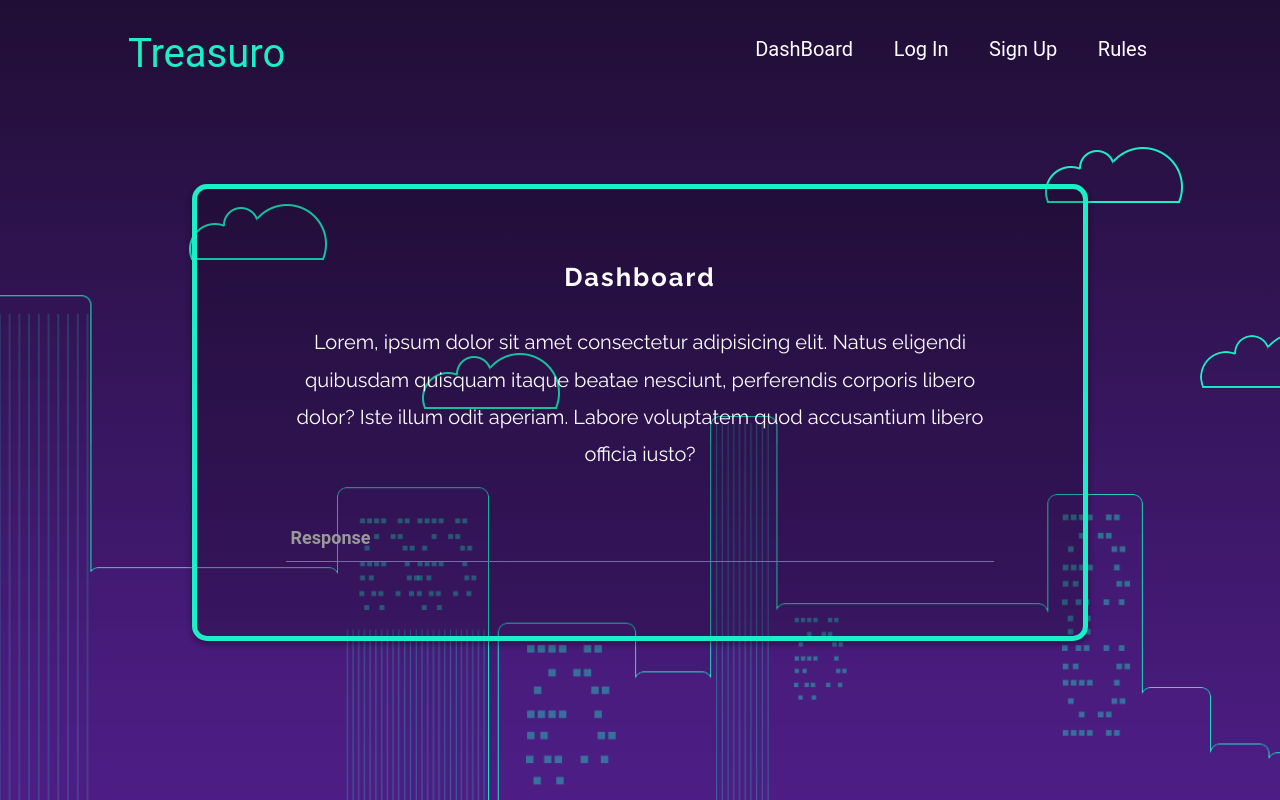
After one commit to anuragsachdeva28/Proj_hunt, a Django app: template templates/dashboard.html in a window 1280 px wide. The commit adds this page. Run offline with Django 3.2, Linux system fonts and the light colour scheme; the template is opened without the code that fills it, so the values that code supplies are empty.

Commit message:
further changes

```diff
--- a/templates/dashboard.css
+++ b/templates/dashboard.css
@@ -0,0 +1,9 @@
+.container_box .login_main{
+    top: -10vh;
+    width: 70vw;
+    margin: 0 auto;
+}
+.ques p{
+    font-size: 1em;
+    margin-bottom: 5vh;
+}
--- /dev/null
+++ b/templates/dashboard.html
@@ -0,0 +1,99 @@
+<!DOCTYPE html>
+<html lang="en">
+
+<head>
+	<title>DashBoard</title>
+	<meta charset="utf-8">
+	<meta http-equiv="X-UA-Compatible" content="IE=edge">
+	<meta name="description" content="HostSpace template project">
+	<meta name="viewport" content="width=device-width, initial-scale=1">
+	<link rel="stylesheet" type="text/css" href="../static/styles/bootstrap-4.1.2/bootstrap.min.css">
+	<link href="../static/plugins/font-awesome-4.7.0/css/font-awesome.min.css" rel="stylesheet" type="text/css">
+	<link rel="stylesheet" type="text/css" href="../static/plugins/OwlCarousel2-2.2.1/owl.carousel.css">
+	<link rel="stylesheet" type="text/css" href="../static/plugins/OwlCarousel2-2.2.1/owl.theme.default.css">
+	<link rel="stylesheet" type="text/css" href="../static/plugins/OwlCarousel2-2.2.1/animate.css">
+	<link rel="stylesheet" type="text/css" href="../static/styles/main_styles.css">
+	<link rel="stylesheet" type="text/css" href="../static/styles/responsive.css">
+    <link rel="stylesheet" type="text/css" href="login.css">
+    <link rel="stylesheet" type="text/css" href="dashboard.css">
+</head>
+
+<body>
+
+	<div class="super_container">
+
+		<!-- Header -->
+
+		<header class="header trans_400">
+                <nav role="navigation" class="navBar">
+                    <div class="brand-logo">
+                        <span>Treasuro</span>
+                    </div>
+                    <input type="checkbox">
+                    <div class="hamburger-menu">
+                        <span></span>
+                    </div>
+                    <ul class="nav-list">
+                        <li class="nav-item"><a href="dashboard.html">DashBoard</a></li>
+                        <li class="nav-item"><a href="login.html">Log In</a></li>
+                        <li class="nav-item"><a href="Sign Up.html">Sign Up</a></li>
+                        <li class="nav-item"><a href="rules.html">Rules</a></li>
+                    </ul>
+                </nav>
+            </header>
+
+		<!-- Menu -->
+
+		<div class="menu_overlay trans_400"></div>
+
+		<!-- Home -->
+
+		<div class="home">
+			<div class="home_background"></div>
+			<div class="background_image background_city" style="background-image:url(../static/images/city.png)"></div>
+			<div class="cloud cloud_1"><img src="../static/images/cloud.png" alt=""></div>
+			<div class="cloud cloud_2"><img src="../static/images/cloud.png" alt=""></div>
+			<div class="cloud cloud_3"><img src="../static/images/cloud_full.png" alt=""></div>
+			<div class="cloud cloud_4"><img src="../static/images/cloud.png" alt=""></div>
+			<div class="container_box">
+				<div class="login-box login_main">
+					<form>
+						<div class="login-title">
+							<h4>Dashboard</h4>
+                        </div>
+                        <div class="ques">
+                            <p>Lorem, ipsum dolor sit amet consectetur adipisicing elit. Natus eligendi quibusdam quisquam itaque beatae nesciunt, perferendis corporis libero dolor? Iste illum odit aperiam. Labore voluptatem quod accusantium libero officia iusto?</p>
+                        </div>
+                        <div class="group">
+                                <input type="text" required>
+                                <span class="highlight"></span>
+                                <span class="bar"></span>
+                                <label>Response</label>
+                            </div>
+                    </form>
+				</div>
+
+			</div>
+		</div>
+	</div>
+
+
+
+	</div>
+
+	<script src="../static/js/jquery-3.2.1.min.js"></script>
+	<script src="../static/styles/bootstrap-4.1.2/popper.js"></script>
+	<script src="../static/styles/bootstrap-4.1.2/bootstrap.min.js"></script>
+	<script src="../static/plugins/greensock/TweenMax.min.js"></script>
+	<script src="../static/plugins/greensock/TimelineMax.min.js"></script>
+	<script src="../static/plugins/scrollmagic/ScrollMagic.min.js"></script>
+	<script src="../static/plugins/greensock/animation.gsap.min.js"></script>
+	<script src="../static/plugins/greensock/ScrollToPlugin.min.js"></script>
+	<script src="../static/plugins/OwlCarousel2-2.2.1/owl.carousel.js"></script>
+	<script src="../static/plugins/easing/easing.js"></script>
+	<script src="../static/plugins/progressbar/progressbar.min.js"></script>
+	<script src="../static/plugins/parallax-js-master/parallax.min.js"></script>
+	<script src="../static/js/custom.js"></script>
+</body>
+
+</html>
--- a/templates/login.css
+++ b/templates/login.css
@@ -361,3 +361,181 @@ input:focus~.highlight {
         width: 100%;
     }
 }
+
+
+/*********************************************
+        Nav Bar
+*********************************************/
+
+*, *::after, *::before {
+    box-sizing: border-box;
+  }
+
+  body {
+    margin: 0;
+  }
+
+  nav {
+    width: 100%;
+    position: relative;
+    background-color:   transparent;
+    height: 50px;
+
+  }
+
+  .brand-logo {
+    height: 50px;
+    width: 50px;
+    text-align: center;
+  }
+
+  .brand-logo a {
+    background-color:   transparent;
+    text-decoration: none;
+    color: #000000;
+    display: inline-block;
+    height: 40px;
+    width: 40px;
+    margin: 5px;
+    line-height: 40px;
+  }
+
+  .hamburger-menu {
+    width: 50px;
+    height: 50px;
+    position: absolute;
+    right: 0;
+    top: 0;
+  }
+
+  .navBar input {
+    width: 50px;
+    height: 50px;
+    margin: 0;
+    position: absolute;
+    z-index: 1;
+    right: 0;
+    top: 0;
+    opacity: 0;
+  }
+
+  input:hover {
+    cursor: pointer;
+  }
+
+  .navBar input:checked ~ .nav-list {
+    transform: translateY(0%);
+  }
+
+  .navBar input:checked ~ .hamburger-menu span {
+    background-color: transparent;
+  }
+
+  .navBar input:checked ~ .hamburger-menu span::before {
+    transform: rotate(45deg) translate(-5px, -9px);
+  }
+
+  .navBar input:checked ~ .hamburger-menu span::after {
+    transform: rotate(-45deg) translate(-5px, 9px);
+  }
+
+  .hamburger-menu span {
+    width: 80%;
+    height: 2px;
+    display: block;
+    position: relative;
+    top: 50%;
+    left: 50%;
+    transform: translate(-50%, -50%);
+    background-color: white;
+    z-index: 0;
+  }
+  .hamburger-menu span::after,
+  .hamburger-menu span::before {
+    content: "";
+    position: absolute;
+    display: block;
+    width: 100%;
+    height: 2px;
+    background-color: white;
+    transition: all 0.6s ease;
+    z-index: 1000;
+  }
+
+  .hamburger-menu span::after {
+     top: -10px;
+  }
+
+  .hamburger-menu span::before {
+     bottom: -10px;
+  }
+
+  .nav-list {
+    margin: 0;
+    padding: 0;
+    list-style: none;
+    transform: translateY(-300%);
+    transition: all 0.6s ease;
+    background-color: transparent;
+    position: relative;
+    z-index: -10000;
+  }
+
+  .nav-item {
+    width: 100%;
+    text-align: center;
+  }
+
+  .nav-item a {
+    color: #ffffff;
+    text-decoration: none;
+    width: 100%;
+    display: block;
+    height: 100%;
+    padding: 10px 5px;
+  }
+
+  .nav-item a:hover {
+    background-color: #e2e2e2;
+  }
+
+  @media(min-width: 840px) {
+    .nav-list {
+      display: inline-block;
+      position: absolute;
+      top: 0;
+      z-index: 1;
+      right: 0px;
+      transform: translateY(0%);
+    }
+    .nav-item {
+      display: inline-block;
+      width: auto;
+      line-height: 50px;
+    }
+
+    .nav-item a {
+      display: block;
+      padding-top: 0;
+      padding-bottom: 0;
+    }
+
+    .hamburger-menu {
+      display: none;
+    }
+
+    .navBar input {
+      display: none;
+    }
+  }
+.navBar{
+    margin: 3vh auto;
+    width: 80vw;
+}
+.navBar span{
+    color: #1befc5;
+    font-size: 2em;
+}
+.navBar a{
+    margin: 0 1vw;
+}
--- a/templates/rules.css
+++ b/templates/rules.css
@@ -9,20 +9,20 @@
     color: white;
     margin: 3vh 0;
 }
-ul {
+.rules_list ul {
     /* font-family: monospace; */
     font-size: 1em;
     list-style: none;
     margin: 2em;
     padding: 0;
   }
-  ul li {
+  .rules_list ul li {
     margin: 0.5em 1em;
     /* margin-bottom: 1em; */
     padding-left: 1.5em;
     position: relative;
   }
-  ul li:after {
+  .rules_list ul li:after {
     content: '';
     height: .4em;
     width: .4em;
```
Also changed, not shown: templates/Sign Up.html (+15 -12 lines), templates/login.html (+14 -11 lines), templates/rules.html (+16 -13 lines).
